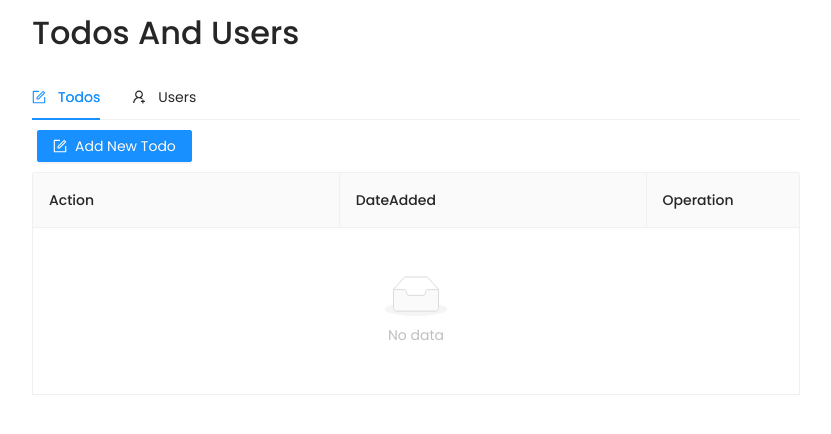
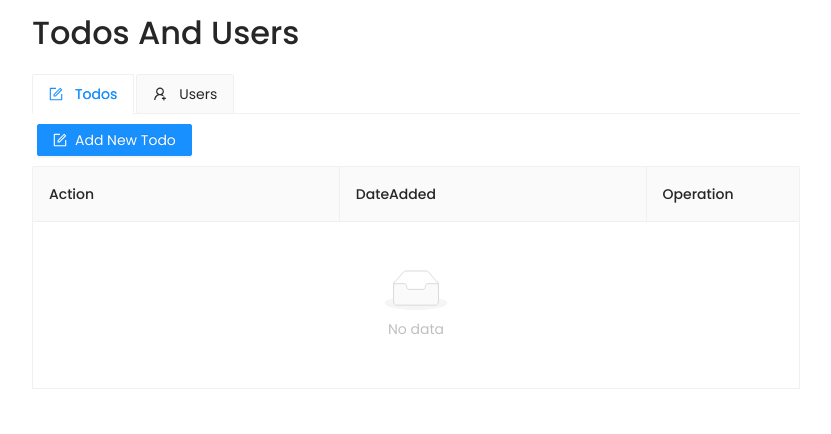
Before and after one commit to schandpasha38/usersandtodos-with-react-redux, a React (Create React App) app: page / in a window 1280 px wide. Shown: the top 434 px of the page, without its empty margins (224-1055 px from the left). Built offline with nearby package versions, Linux system fonts and the light colour scheme.

Commit message:
1. Updated Tabs Panel type to Card

```diff
--- a/src/App.js
+++ b/src/App.js
@@ -16,7 +16,7 @@ const App = (props) => {
         <div className="home-title">
           <h1>Todos And Users</h1>
         </div>
-        <Tabs defaultActiveKey="1">
+        <Tabs defaultActiveKey="1" type="card">
           <TabPane tab={<span><FormOutlined />Todos</span>} key="todo">
             <Todo />
           </TabPane>
--- a/src/components/todo.js
+++ b/src/components/todo.js
@@ -19,7 +19,7 @@ const EditableCell = ({
   children,
   ...restProps
 }) => {
-  const inputNode = inputType === 'dateadded' ? <Input required type="datetime-local" value={record[dataIndex]} /> : <Input type="text" minlength="8"/>;
+  const inputNode = inputType === 'dateadded' ? <Input required type="datetime-local" value={record[dataIndex]} /> : <Input type="text" minLength="8"/>;
   return (
     <td {...restProps}>
       {editing ? (
```
